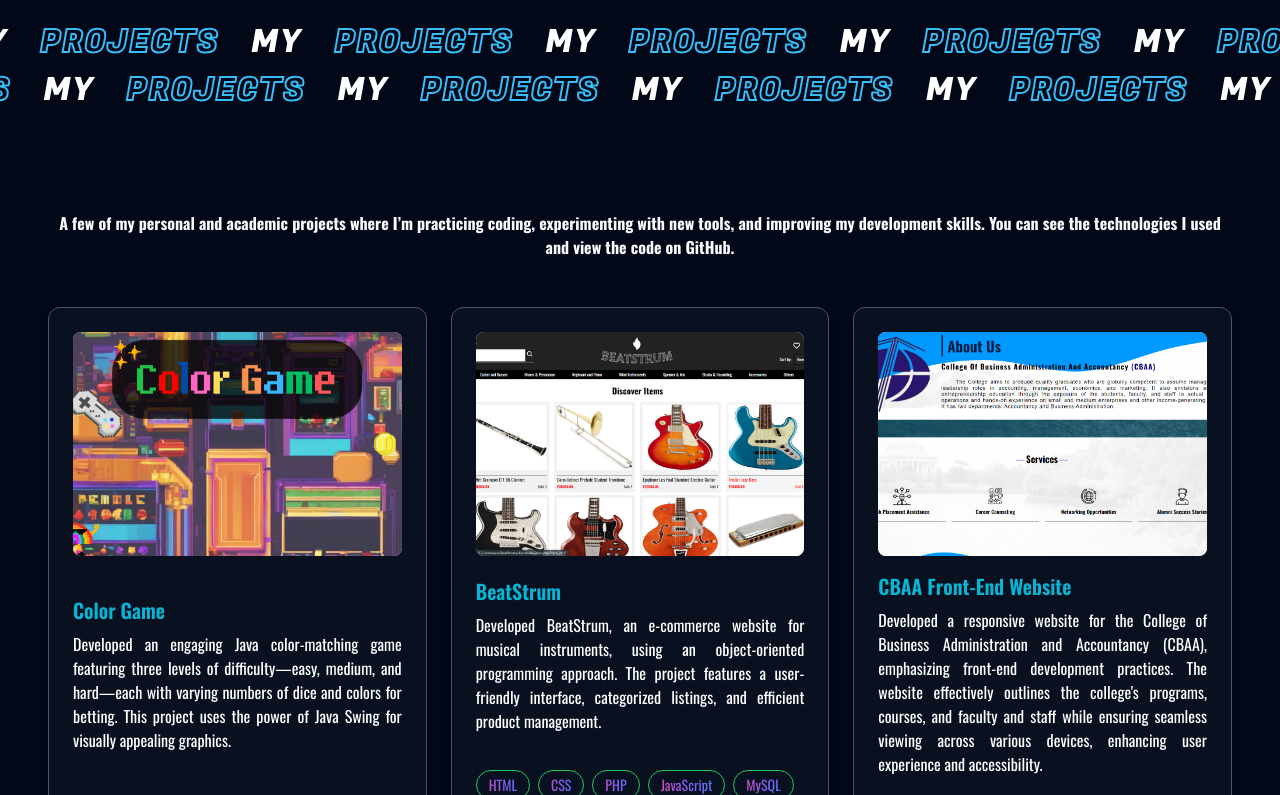
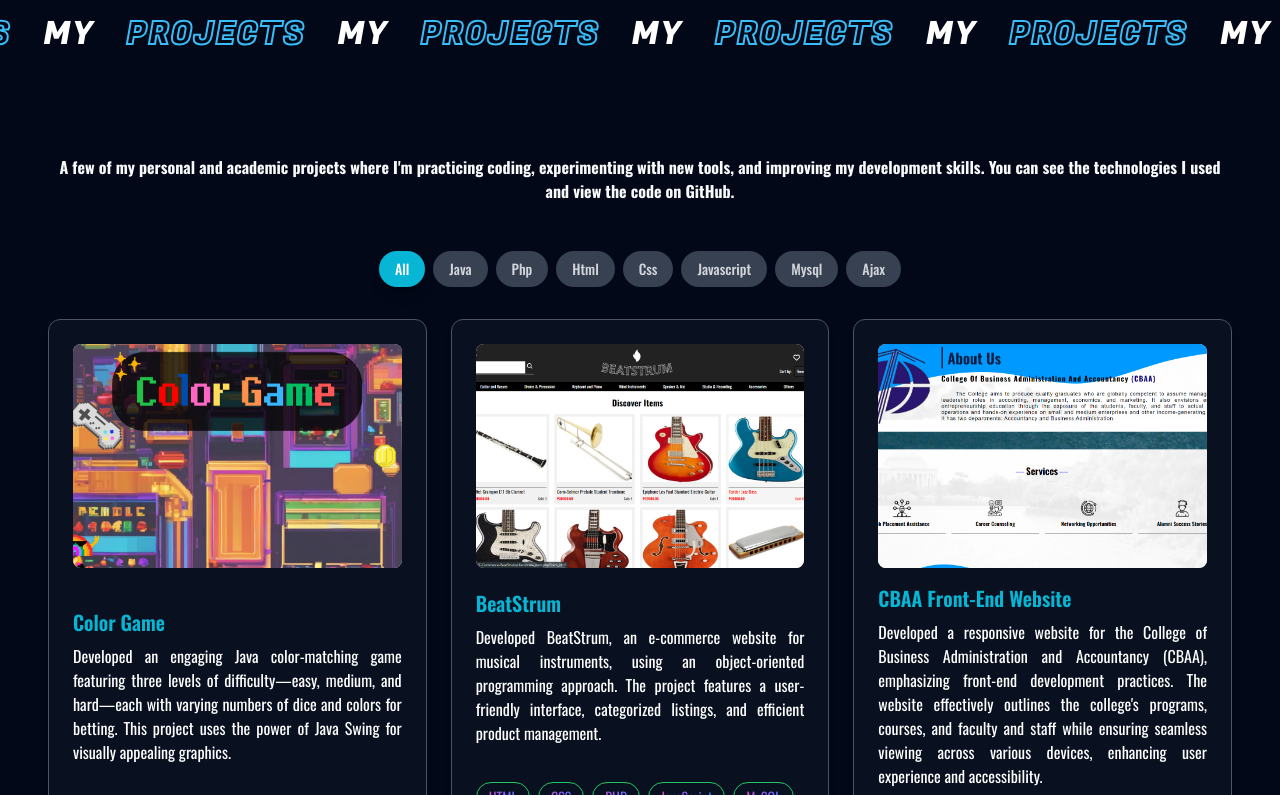
Before and after one commit to Je-ric/ReactJS-Portfolio, a React (Create React App) app: page / in a window 1280 px wide. Shown: the part 2005-2800 px from the top of the page. Built offline with nearby package versions, Linux system fonts and the light colour scheme.

Commit message:
Refactor Navigation, About, Contact, Home, and Projects components: enhance state management, improve event handling, and update styles for better user experience

```diff
--- a/src/components/Navigation.js
+++ b/src/components/Navigation.js
@@ -3,16 +3,16 @@ import { useState } from "react"
 import { FiMenu, FiX, FiMoon, FiSun } from "react-icons/fi"
 import { useTheme } from "./ThemeProvider"
 
-const Navigation = ({ currentSection, onSectionChange }) => {
+const Navigation = ({ currentSection, onSectionChange }) => { // Props
   const { theme, toggleTheme } = useTheme()
-  const [menuOpen, setMenuOpen] = useState(false)
+  const [menuOpen, setMenuOpen] = useState(false) // state
 
-  const scrollToSection = (sectionId) => {
+  const scrollToSection = (sectionId) => { // event handlers
     const element = document.getElementById(sectionId)
     if (element) {
       element.scrollIntoView({ behavior: "smooth" })
       onSectionChange(sectionId)
-      setMenuOpen(false) // close on mobile
+      setMenuOpen(false)
     }
   }
 
--- a/src/components/class/About.js
+++ b/src/components/class/About.js
@@ -3,22 +3,27 @@
 import { Component } from "react"
 import { FaLightbulb, FaHandsHelping, FaUser, FaCode } from "react-icons/fa"
 
-
 class About extends Component {
   constructor(props) {
     super(props)
-    this.state = { visitCount: 0 }
+    this.state = {
+      activeValue: null
+    }
   }
 
   componentDidMount() {
-    const visits = localStorage.getItem("aboutVisits") || 0
-    const newVisitCount = Number.parseInt(visits) + 1
-    localStorage.setItem("aboutVisits", newVisitCount)
-    this.setState({ visitCount: newVisitCount })
+    console.log('About component mounted')
+  }
+
+  handleValueClick = (value) => { // counter HAHAHAHAHA
+    this.setState({
+      activeValue: this.state.activeValue === value ? null : value
+    })
+    console.log('Core value clicked:', value)
   }
 
   render() {
-    const { visitCount } = this.state
+    const { activeValue } = this.state
 
     const coreValues = [
       {
@@ -61,10 +66,6 @@ class About extends Component {
     return (
       <section id="about" className="min-h-screen max-w-7xl mx-auto px-4 py-12 my-12 flex flex-col gap-12">
 
-        <p className="text-lg text-muted-foreground text-center">
-          Visit #{visitCount}
-        </p>
-
 
         <div className="flex flex-col lg:flex-row items-center lg:items-start gap-6">
           <div className="flex-shrink-0 w-64 h-64 sm:w-72 sm:h-72">
@@ -105,7 +106,10 @@ class About extends Component {
           {coreValues.map((value, idx) => (
             <div
               key={idx}
-              className="group flex flex-col gap-2 p-4 border border-gray-700 hover:border-purple-500/50 transition-all shadow-md hover:shadow-lg bg-background/80 rounded-xl"
+              onClick={() => this.handleValueClick(value.title)}
+              className={`group flex flex-col gap-2 p-4 border border-gray-700 hover:border-purple-500/50 transition-all shadow-md hover:shadow-lg bg-background/80 rounded-xl cursor-pointer ${
+                activeValue === value.title ? 'border-purple-500/70 bg-purple-500/10' : ''
+              }`}
             >
               <div className="flex items-center gap-3">
                 <div className={`value-icon w-6 h-6 text-lg bg-clip-text text-transparent bg-gradient-to-r ${value.gradient}`}>
--- a/src/components/class/Contact.js
+++ b/src/components/class/Contact.js
@@ -4,7 +4,10 @@ import { Component } from "react"
 import { FaEnvelope, FaGithub, FaCodepen, FaFacebook, FaInstagram, FaPhone, FaMapMarkerAlt } from "react-icons/fa"
 
 class Contact extends Component {
-  state = {
+  constructor(props) {
+    super(props)
+    // State: Form data and validation errors
+    this.state = {
       formData: {
         name: "",
         email: "",
@@ -12,6 +15,8 @@ class Contact extends Component {
         message: "",
       },
       errors: {},
+      isSubmitting: false, // Additional state para sa submission
+    }
   }
 
   handleInputChange = (e) => {
@@ -45,11 +50,18 @@ class Contact extends Component {
       this.setState({ errors })
       return
     }
+
+    // Event handling: Simulate form submission with loading state
+    this.setState({ isSubmitting: true })
+
+    setTimeout(() => {
       this.setState({
         formData: { name: "", email: "", subject: "", message: "" },
         errors: {},
+        isSubmitting: false,
       })
       alert("Thank you! Your message has been received.")
+    }, 1500)
   }
 
   handleReset = () => {
@@ -68,7 +80,7 @@ class Contact extends Component {
   }
 
   render() {
-    const { formData, errors } = this.state
+    const { formData, errors, isSubmitting } = this.state
 
     const contactMethods = [
       { icon: <FaEnvelope className="text-white w-6 h-6" />, name: "Email", username: "Jeric Dela Cruz", link: "mailto:jericjdelacruz@gmail.com" },
@@ -176,17 +188,16 @@ class Contact extends Component {
                 <div className="flex space-x-4">
                   <button
                     type="submit"
+                    disabled={isSubmitting}
                     onClick={() => this.handleClick("Send")}
                     onDoubleClick={() => this.handleDoubleClick("Send")}
-                    className="flex-1 px-6 py-2.5 cursor-pointer rounded-full text-white text-sm font-semibold tracking-wide
+                    className={`flex-1 px-6 py-2.5 cursor-pointer rounded-full text-white text-sm font-semibold tracking-wide
              bg-gradient-to-r from-yellow-400 via-red-500 to-yellow-500
              shadow-lg shadow-red-300 hover:shadow-xl hover:scale-105
-             active:scale-95 active:shadow-md transition-all duration-300 ease-in-out"
+             active:scale-95 active:shadow-md transition-all duration-300 ease-in-out
+             ${isSubmitting ? 'opacity-50 cursor-not-allowed' : ''}`}
                   >
-                    {/* flex-1 py-3 rounded-lg text-white bg-gradient-to-r from-yellow-400 to-red-500 hover:from-yellow-300 hover:to-red-400 transition-all */}
-
-
-                    Send
+                    {isSubmitting ? 'Sending...' : 'Send'}
                   </button>
                   <button
                     type="button"
--- a/src/components/functional/Projects.js
+++ b/src/components/functional/Projects.js
@@ -3,8 +3,12 @@
 import { useState } from "react"
 import { FaGithub } from "react-icons/fa"
 
-const ProjectCard = ({ project }) => (
-  <div className="proj-card relative p-6 z-20 rounded-xl bg-[#091121] border border-gray-600 hover:border-cyan-500 hover:shadow-xl transition-colors duration-300 shadow-md flex flex-col justify-between">
+// Props: ProjectCard receives project data (props)
+const ProjectCard = ({ project, onProjectClick }) => (
+  <div
+    className="proj-card relative p-6 z-20 rounded-xl bg-[#091121] border border-gray-600 hover:border-cyan-500 hover:shadow-xl transition-colors duration-300 shadow-md flex flex-col justify-between cursor-pointer"
+    onClick={() => onProjectClick(project)}
+  >
 
     {project.image ? (
       <div className="w-full h-48 md:h-56 mb-4 rounded-lg overflow-hidden flex items-center justify-center bg-gray-200">
@@ -31,7 +35,7 @@ const ProjectCard = ({ project }) => (
           <span
             key={idx}
             className="proj-pill px-3 py-1 text-gray-200 border border-green-500 rounded-full text-xs md:text-sm cursor-default
-             transition-transform duration-200 hover:-translate-y-1"
+                      transition-transform duration-200 hover:-translate-y-1"
           >
             {tech}
           </span>
@@ -53,6 +57,8 @@ const ProjectCard = ({ project }) => (
 )
 
 const Projects = () => {
+  // State: Filter state for project filtering
+  const [selectedFilter, setSelectedFilter] = useState("all")
   const [projects] = useState([
     {
       id: 1,
@@ -104,17 +110,61 @@ const Projects = () => {
     },
   ])
 
+  // Event handling: Filter change handler
+  const handleFilterChange = (filter) => {
+    setSelectedFilter(filter)
+    console.log('Filter changed to:', filter)
+  }
+
+  // Event handling: Project click handler
+  const handleProjectClick = (project) => {
+    console.log('Project clicked:', project.title)
+  }
+
+  // filter based sa selectedFilter
+  const filteredProjects = selectedFilter === "all"
+    ? projects
+    : projects.filter(project =>
+        project.technologies.some(tech =>
+          tech.toLowerCase().includes(selectedFilter.toLowerCase())
+        )
+      )
+
+  const filterOptions = ["all", "java", "php", "html", "css", "javascript", "mysql", "ajax"]
+
   return (
     <section id="projects" className="min-h-screen py-12 my-12 px-4 md:px-8 lg:px-12">
       <div className="container mx-auto">
-        <h2 className="font-bold mb-6 pb-6 text-center">A few of my personal and academic projects where I’m practicing coding, experimenting with new tools,
+        <h2 className="font-bold mb-6 pb-6 text-center">A few of my personal and academic projects where I'm practicing coding, experimenting with new tools,
           and improving my development skills.
           You can see the technologies I used and view the code on GitHub.
         </h2>
+
+        {/* Filter buttons */}
+        <div className="flex flex-wrap justify-center gap-2 mb-8">
+          {filterOptions.map((filter) => (
+            <button
+              key={filter}
+              onClick={() => handleFilterChange(filter)}
+              className={`px-4 py-2 rounded-full text-sm font-medium transition-all ${
+                selectedFilter === filter
+                  ? 'bg-cyan-500 text-white shadow-lg'
+                  : 'bg-gray-700 text-gray-300 hover:bg-gray-600'
+              }`}
+            >
+              {filter.charAt(0).toUpperCase() + filter.slice(1)}
+            </button>
+          ))}
+        </div>
+
         <div className="grid grid-cols-1 sm:grid-cols-2 lg:grid-cols-3 gap-6">
-          {/* Props */}
-          {projects.map((project) => (
-            <ProjectCard key={project.id} project={project} />
+          {/* Props: Passing project data and click handler to ProjectCard */}
+          {filteredProjects.map((project) => (
+            <ProjectCard
+              key={project.id}
+              project={project}
+              onProjectClick={handleProjectClick}
+            />
           ))}
         </div>
       </div>
```
Also changed, not shown: src/components/functional/Home.js (+19 -10 lines). Lines whose indentation alone changed are shown as unchanged.
